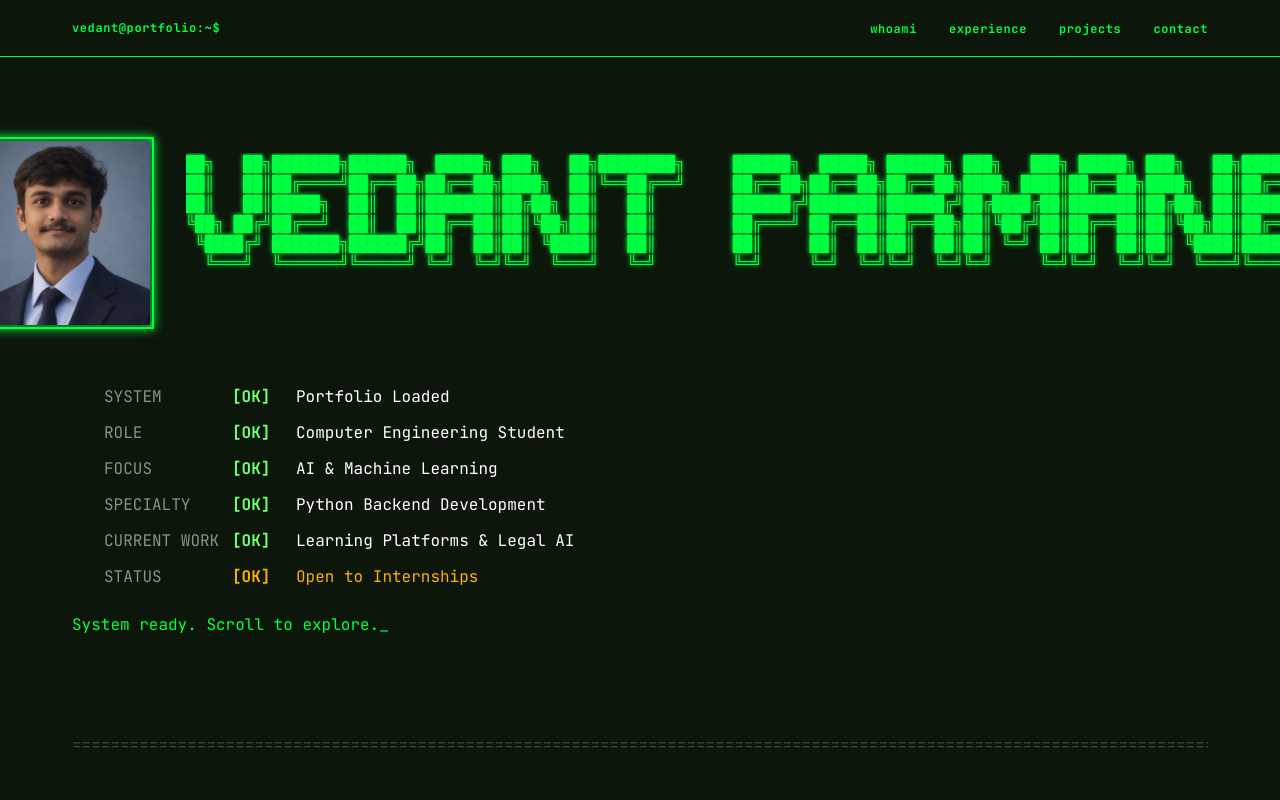
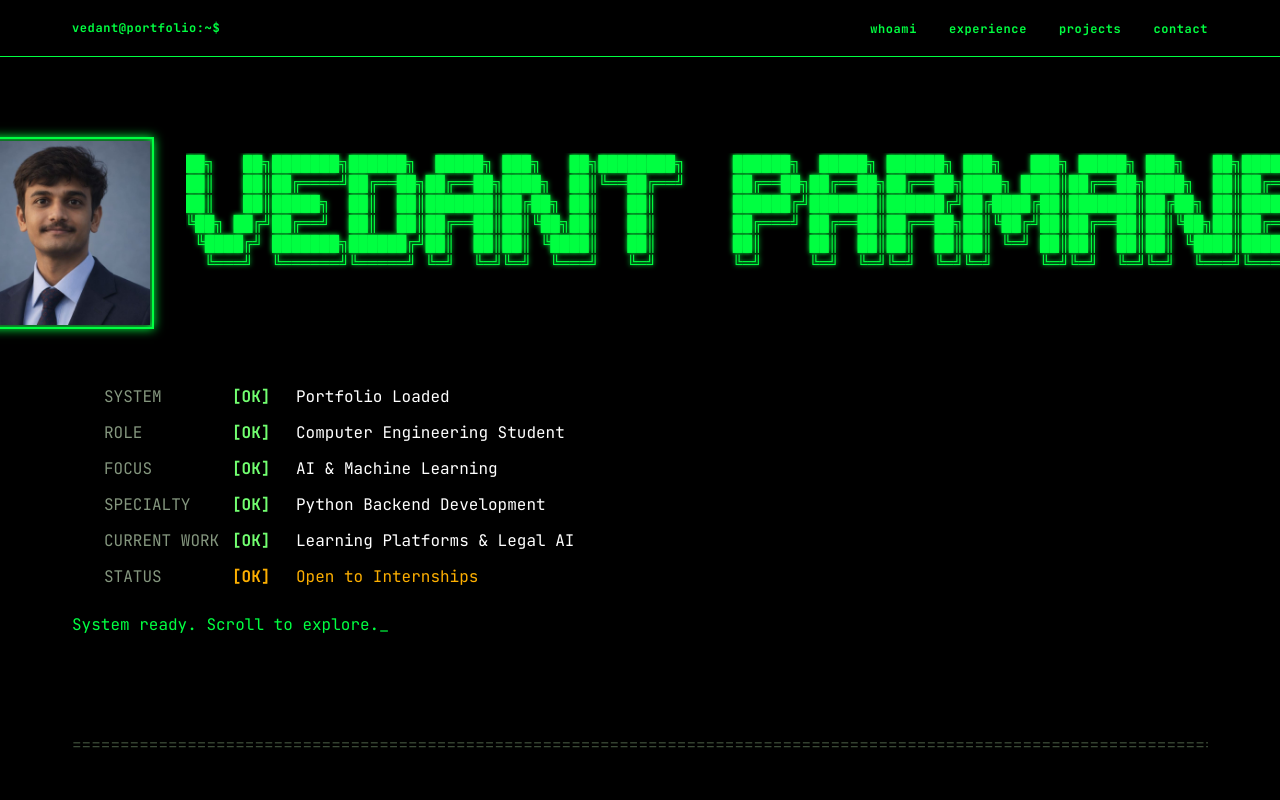
Before and after one commit to narcissus8302-wq/portfolio, a React (Vite) app: page / in a window 1280 px wide. Shown: the top 800 px of the page. Built offline with nearby package versions, Linux system fonts and the light colour scheme.

Commit message:
change background color to pure black

```diff
--- a/src/index.css
+++ b/src/index.css
@@ -2,7 +2,7 @@
 
 @theme {
   --color-tertiary-fixed: #ffdcbd;
-  --color-surface-dim: #0c160a;
+  --color-surface-dim: #000000;
   --color-pure-white: #FFFFFF;
   --color-on-tertiary-fixed: #2c1701;
   --color-primary-fixed: #72ff70;
@@ -20,7 +20,7 @@
   --color-surface-container-lowest: #071106;
   --color-on-secondary-fixed-variant: #614000;
   --color-tertiary-container: #ffd5ae;
-  --color-background: #0c160a;
+  --color-background: #000000;
   --color-inverse-primary: #006e16;
   --color-inverse-on-surface: #283326;
   --color-on-secondary-container: #694600;
@@ -32,7 +32,7 @@
   --color-on-surface-variant: #b9ccb2;
   --color-surface-container: #182216;
   --color-on-background: #dae6d2;
-  --color-surface: #0c160a;
+  --color-surface: #000000;
   --color-surface-container-highest: #2d382a;
   --color-on-primary-fixed: #002203;
   --color-secondary-fixed-dim: #ffba43;
```
